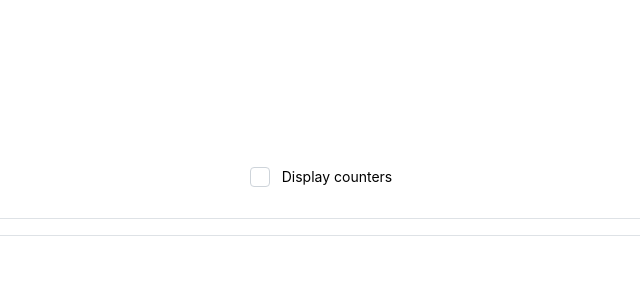
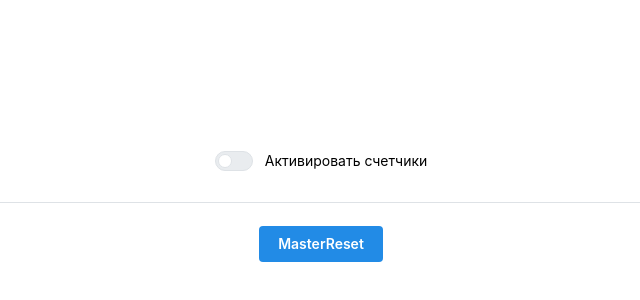
Before and after one commit to ChernyshevaNetology/react-start, a React (Vite) app: page / in a window 1280 px wide. Shown: the part 198-498 px from the top of the page, without its empty margins (229-869 px from the left). Built offline with nearby package versions, Linux system fonts and the light colour scheme.

Commit message:
First version ready

```diff
--- a/src/App.jsx
+++ b/src/App.jsx
@@ -6,7 +6,7 @@ import { Counter } from "./projects/project-1/counter";
 export const App = () => {
     return (
     <div className={'container'}>
-        <Counter />
+        <MultipleCounters />
     </div>
   )
 }
--- a/src/projects/project-2/multiple-counters.jsx
+++ b/src/projects/project-2/multiple-counters.jsx
@@ -1,21 +1,20 @@
 import React, { useState } from 'react';
 import { SingleCounter } from './single-counter';
+import {Flex, Switch, Stack, Divider, Button} from '@mantine/core';
 
 const data = [
     {id: 1, value: 0},
     {id: 2, value: 3},
     {id: 3, value: 4},
     {id: 4, value: 0},
-    {id: 5, value: 0},
+    {id: 5, value: 1},
 ]
-// single-counter.jsx
-// SingleCounter
+
 export const MultipleCounters = () => {
     const [counters, setCounters] = useState(data);
+    const [checked, setChecked] = useState(false);
 
     const onIncrement = (id) => {
-        //console.log(counters)
-        //console.log('id', id);
         const updatedCounters = counters.map((counter) => {
             if (counter.id === id) {
                 return {
@@ -53,11 +52,47 @@ export const MultipleCounters = () => {
         setCounters(updatedCounters);
     }
 
+    const handleSwitchState = () => setChecked(!checked);
+
     return (
-        <div>
-            {
-                counters.map((counter) => <SingleCounter id={counter.id} onIncrement={onIncrement} onDecrement={onDecrement} onReset={onReset} count={counter.value}/>)
+        <>
+            <Flex
+                mih={50}
+                gap="md"
+                justify="center"
+                align="center"
+                direction="row"
+                wrap="wrap"
+            >
+                <Switch onChange={handleSwitchState} label="Активировать счетчики"/>
+            </Flex>
+            <Divider my="md" />
+            {checked ? (<Stack
+                mih={50}
+                gap="md"
+                justify="center"
+                align="center"
+                direction="row"
+                wrap="wrap"
+            >
+                {
+                    counters.map((counter) => <SingleCounter id={counter.id} onIncrement={onIncrement}
+                                                             onDecrement={onDecrement} onReset={onReset}
+                                                             count={counter.value}/>)
+                }
+            </Stack>) : null
             }
-        </div>
+                <Stack
+                mih={50}
+                gap="md"
+                justify="center"
+                align="center"
+                direction="row"
+                wrap="wrap"
+            >
+                <Button>MasterReset</Button>
+            </Stack>
+
+        </>
     );
-};
+}
--- a/src/projects/project-2/single-counter.jsx
+++ b/src/projects/project-2/single-counter.jsx
@@ -1,14 +1,22 @@
 import React from 'react';
+import {Button, Badge, Flex, Stack, Switch, Divider} from '@mantine/core';
+
+
 
 export const SingleCounter = ({count, onIncrement, onDecrement, onReset, id}) => {
-    return(
-    <>
-    <div className={'counters-container'}>
-        <button className={'btn'} onClick={() => {onIncrement(id)}}>Increment</button>
-        <button className={'btn'} onClick={() => {onDecrement(id)}}>Decrement</button>
-        <button className={'btn'} onClick={() => {onReset(id)}}>Reset</button>
-        <h3>{count}</h3>
-    </div>
-        </>
-    );
+        return(
+            <Flex
+                mih={50}
+                gap="md"
+                justify="center"
+                align="center"
+                direction="row"
+                wrap="wrap"
+            >
+    <Button variant="filled" onClick={() => {onIncrement(id)}}>Increment</Button>
+    <Button variant="filled" onClick={() => {onDecrement(id)}}>Decrement</Button>
+    <Button variant="filled" onClick={() => {onReset(id)}}>Reset</Button>
+    <Badge size="xl" circle>{count}</Badge>
+    </Flex>
+            )
 }
```
